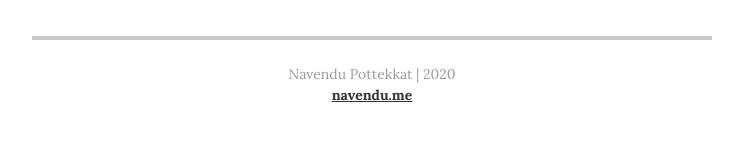
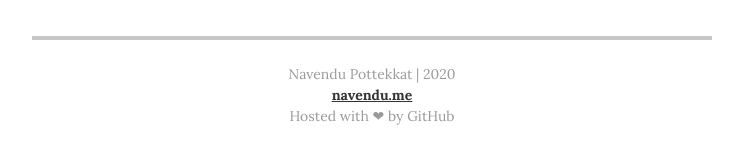
Before and after one commit to pottekkat/resume, a Jekyll site: the page built from index.html, in a window 1280 px wide and 900 px high, scrolled down 1899 px. Shown: the part 725-889 px from the top of the window, without its empty margins (268-1011 px from the left). Built offline with Jekyll 4.4.1, drawn with Linux system fonts in a browser that asks for light colours.

Commit message:
changed footer

```diff
--- a/_layouts/resume.html
+++ b/_layouts/resume.html
@@ -234,6 +234,7 @@
       <footer class="page-footer">
         <p class="footer-line">Navendu Pottekkat | 2020</p>
         <p class="footer-line"><a href="https://navendu.me">navendu.me</a></p>
+        <p class="footer-line">Hosted with ❤ by <a target="_blank" href="https://github.com"></a>GitHub</a></p>
       </footer>
 
     </div>
```
